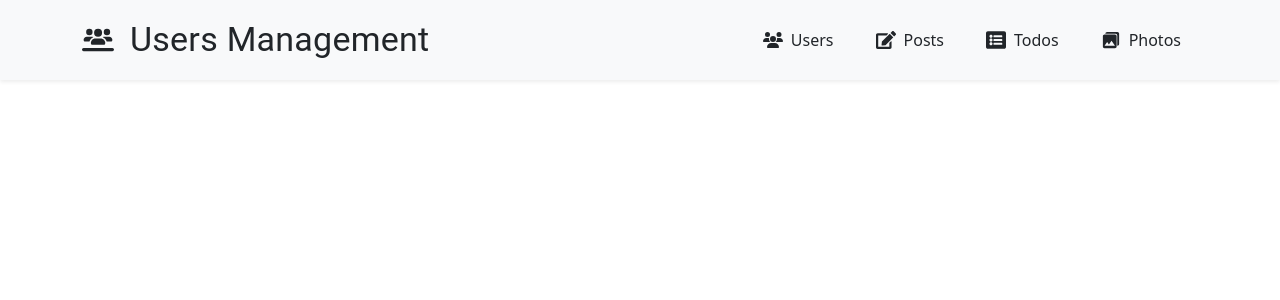
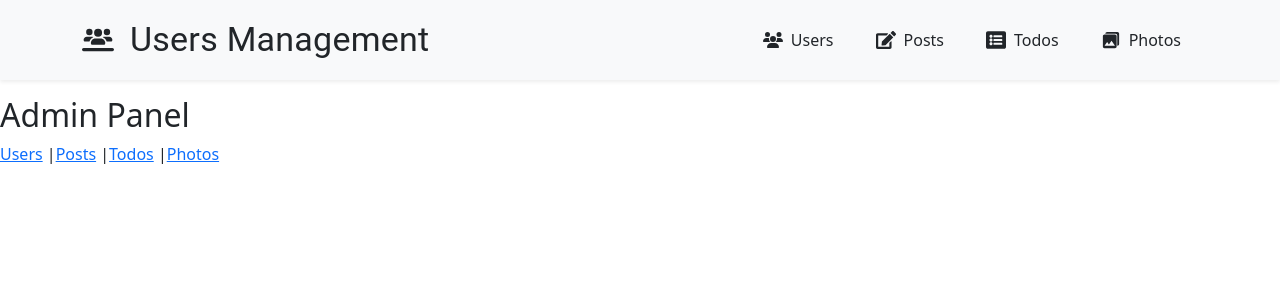
Before and after one commit to m-radjabova/vite-project, a React (Vite) app: page /Admin in a window 1280 px wide. Shown: the top 300 px of the page. Built offline with nearby package versions, Linux system fonts and the light colour scheme.

Commit message:
kiritildi

```diff
--- a/src/App.tsx
+++ b/src/App.tsx
@@ -1,25 +1,29 @@
-import { Route, Routes} from "react-router-dom"
+import { Route, Routes } from "react-router-dom"
 import Users from "./page/Users"
 import Posts from "./page/Posts"
 import Todos from "./page/Todos"
 import Header from "./page/Header"
 import Comments from "./page/Comments"
 import Photos from "./page/Photos"
-
+import Admin from "./page/Admin"
 
 function App() {
   return (
     <div>
-      <Header/>
-       <div className="mt-3">
+      <Header />
+      <div className="mt-3">
         <Routes>
-          <Route path="/Users" element={<Users/>} />
-          <Route path="/Posts" element={<Posts/>} />
-          <Route path="/Posts/:id/Comments" element={<Comments/>} />
-          <Route path="/Todos" element={<Todos/>} />
-          <Route path="/Photos" element={<Photos/>}></Route>
+          <Route path="/Admin" element={<Admin />}>
+            <Route path="Users" element={<Users />} />
+            <Route path="Posts" element={<Posts />} />
+            <Route path="Todos" element={<Todos />} />
+            <Route path="Photos" element={<Photos />} />
+          </Route>
+
+
+          <Route path="/Posts/:id/Comments" element={<Comments />} />
         </Routes>
-       </div>
+      </div>
     </div>
   )
 }
--- a/src/component/PhotosList.tsx
+++ b/src/component/PhotosList.tsx
@@ -46,11 +46,10 @@ function PhotosList({ photos }: Props) {
                 }
               }
             }}>
-              {/* Photo with overlay effect */}
               <Box sx={{ position: 'relative' }}>
                 <CardMedia
                   component="img"
-                  image={photo.url}
+                  image={`https://picsum.photos/id/${photo.id}/300/200`}
                   alt={photo.title}
                   sx={{
                     height: 220,
--- /dev/null
+++ b/src/page/Admin.tsx
@@ -0,0 +1,18 @@
+import { Outlet, Link } from "react-router-dom";
+
+function Admin() {
+  return (
+    <div>
+      <h2>Admin Panel</h2>
+      <nav>
+        <Link to="Users">Users</Link> |
+        <Link to="Posts">Posts</Link> |
+        <Link to="Todos">Todos</Link> |
+        <Link to="Photos">Photos</Link>
+      </nav>
+      <Outlet />
+    </div>
+  );
+}
+
+export default Admin
--- a/src/page/Header.tsx
+++ b/src/page/Header.tsx
@@ -59,6 +59,7 @@ function Header() {
               Photos
             </button>
           </Link>
+
         </div>
       </div>
     </header>
```
Also changed, not shown: src/page/home/Home.tsx (added), src/page/login/Login.tsx (added), src/page/sing-up/SingUp.tsx (added).
